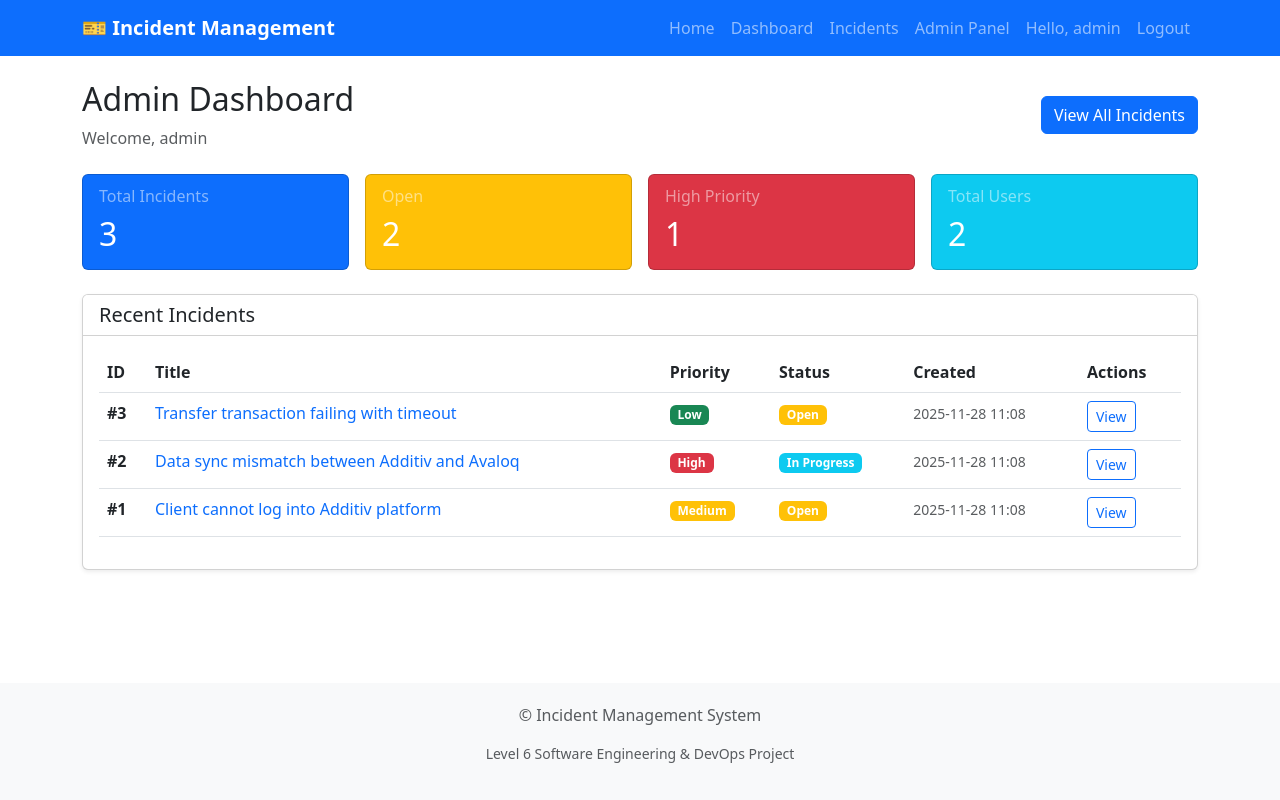
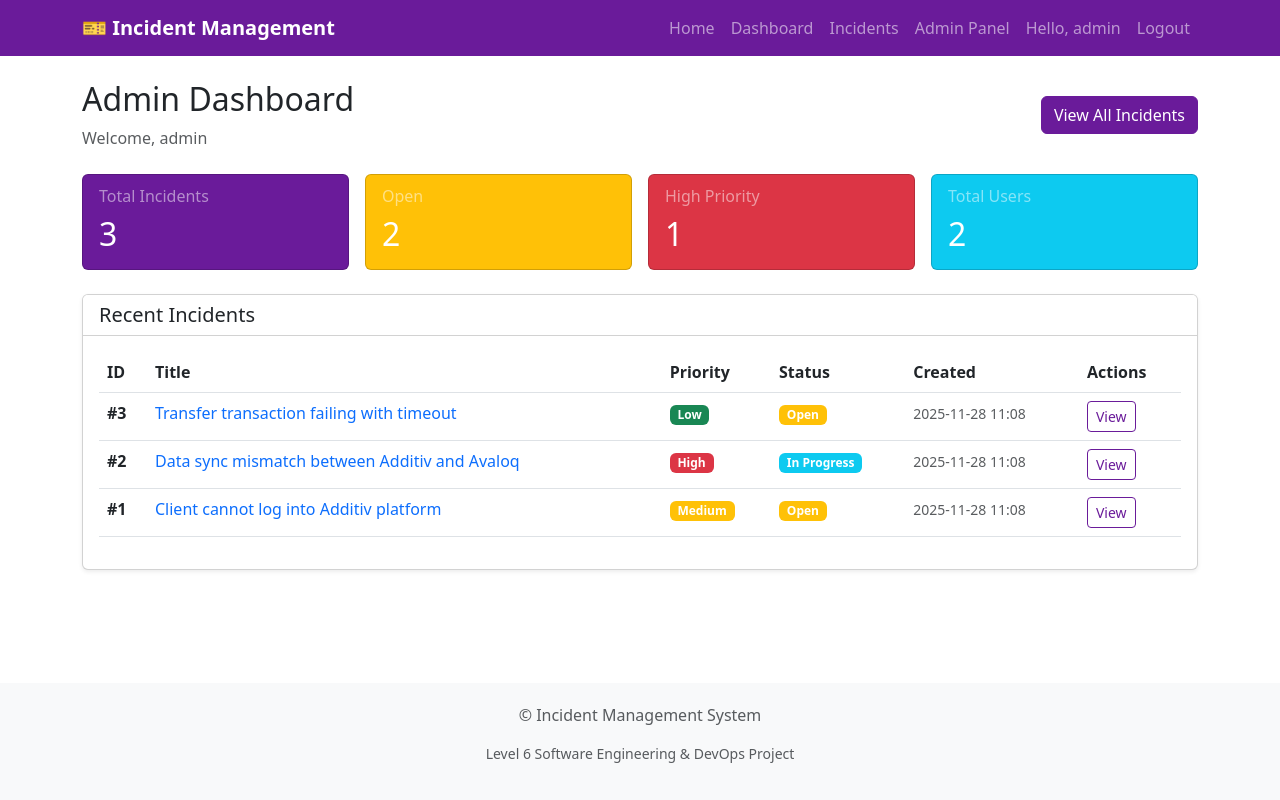
Before and after one commit to Ansar-H/Incident-Management-System, a Flask app: page /admin in a window 1280 px wide. Run offline with Flask 3, Linux system fonts and the light colour scheme; a user stored in the database is signed in.

Commit message:
feat: updated colour scheme to NatWest purple theme
- Changed primary colour from blue to purple (#6A1B9A) to match NatWest branding

```diff
--- a/app/templates/base.html
+++ b/app/templates/base.html
@@ -10,6 +10,57 @@
 
     <!-- Custom CSS -->
     <style>
+        :root {
+            /* NatWest Purple Theme - Override Bootstrap primary color */
+            --bs-primary: #6A1B9A;
+            --bs-primary-rgb: 106, 27, 154;
+            --bs-primary-dark: #4A148C;
+            --bs-primary-light: #9C27B0;
+        }
+
+        /* Override Bootstrap primary color */
+        .bg-primary {
+            background-color: #6A1B9A !important;
+        }
+
+        .btn-primary {
+            background-color: #6A1B9A;
+            border-color: #6A1B9A;
+        }
+
+        .btn-primary:hover {
+            background-color: #4A148C;
+            border-color: #4A148C;
+        }
+
+        .btn-primary:focus, .btn-primary:active {
+            background-color: #4A148C;
+            border-color: #4A148C;
+        }
+
+        .btn-outline-primary {
+            color: #6A1B9A;
+            border-color: #6A1B9A;
+        }
+
+        .btn-outline-primary:hover {
+            background-color: #6A1B9A;
+            border-color: #6A1B9A;
+            color: white;
+        }
+
+        .text-primary {
+            color: #6A1B9A !important;
+        }
+
+        .navbar-dark.bg-primary {
+            background-color: #6A1B9A !important;
+        }
+
+        .border-primary {
+            border-color: #6A1B9A !important;
+        }
+
         body {
             min-height: 100vh;
             display: flex;
```
